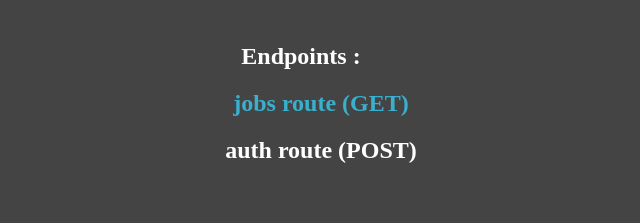
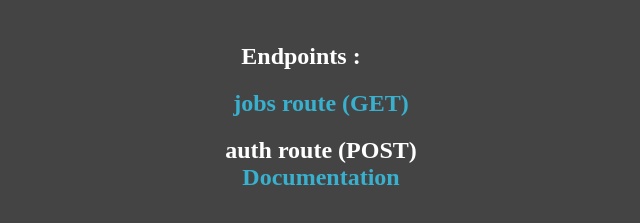
Before and after one commit to aalucodes/test-repo, a website: page public/index.html in a window 1280 px wide. Shown: the part 79-302 px from the top of the page, without its empty margins (339-979 px from the left). Drawn offline with Linux system fonts and the light colour scheme.

Commit message:
add docs link

```diff
--- a/public/index.html
+++ b/public/index.html
@@ -17,7 +17,7 @@
             <ul style="text-decoration: none; list-style: none; margin-top: 20px;">
                 <li style="text-decoration: none"><a href="/api/v1/jobs" style="text-decoration: none; color: #38b0ce;">jobs route (GET)</a></li>
                 <li style="margin-top: 20px;">auth route (POST)</li>
-
+                <li style="text-decoration: none"><a href="/docs" style="text-decoration: none; color: #38b0ce;">Documentation</a></li>
             </ul>
         </h2>
         </p>
```
